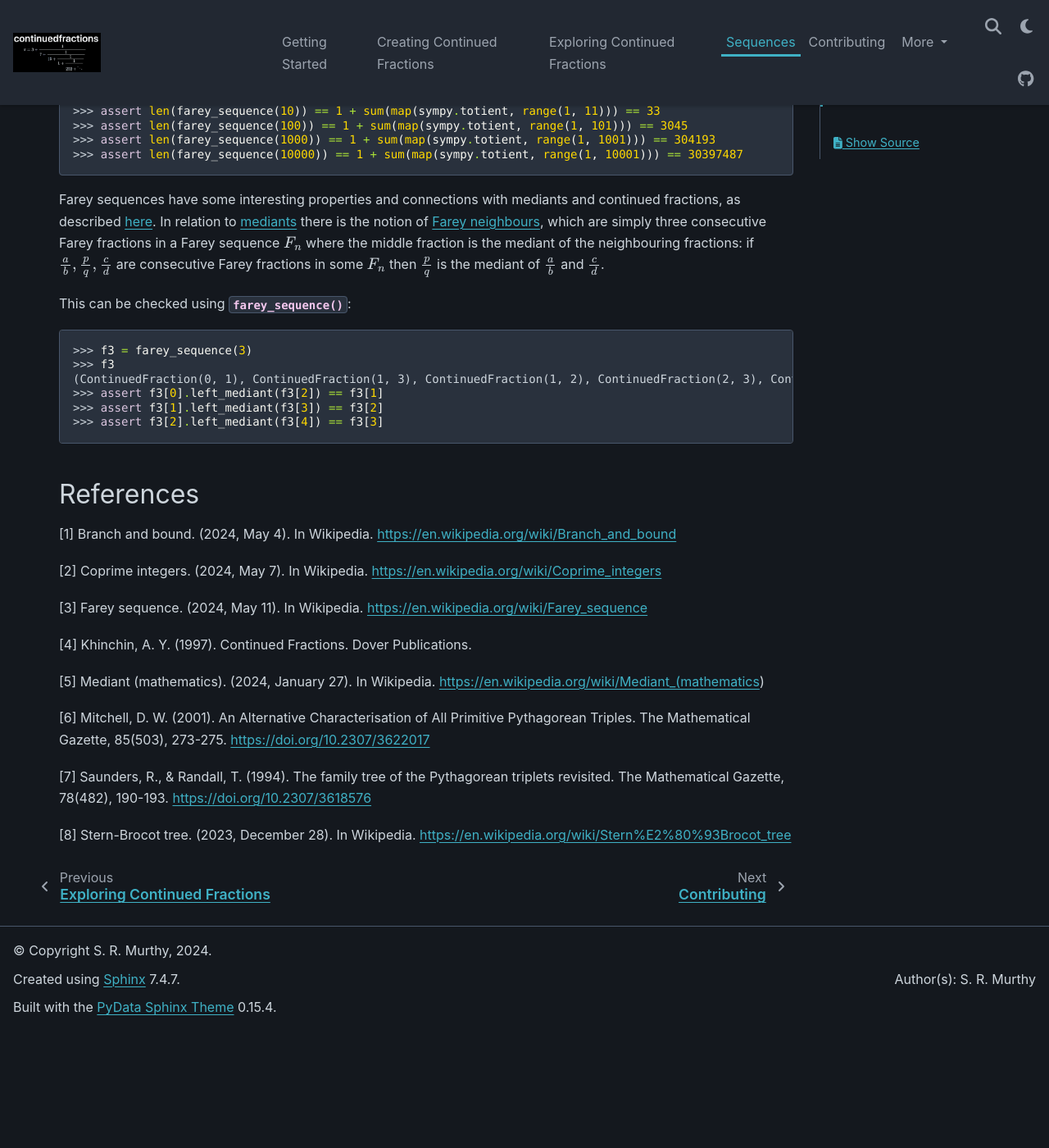
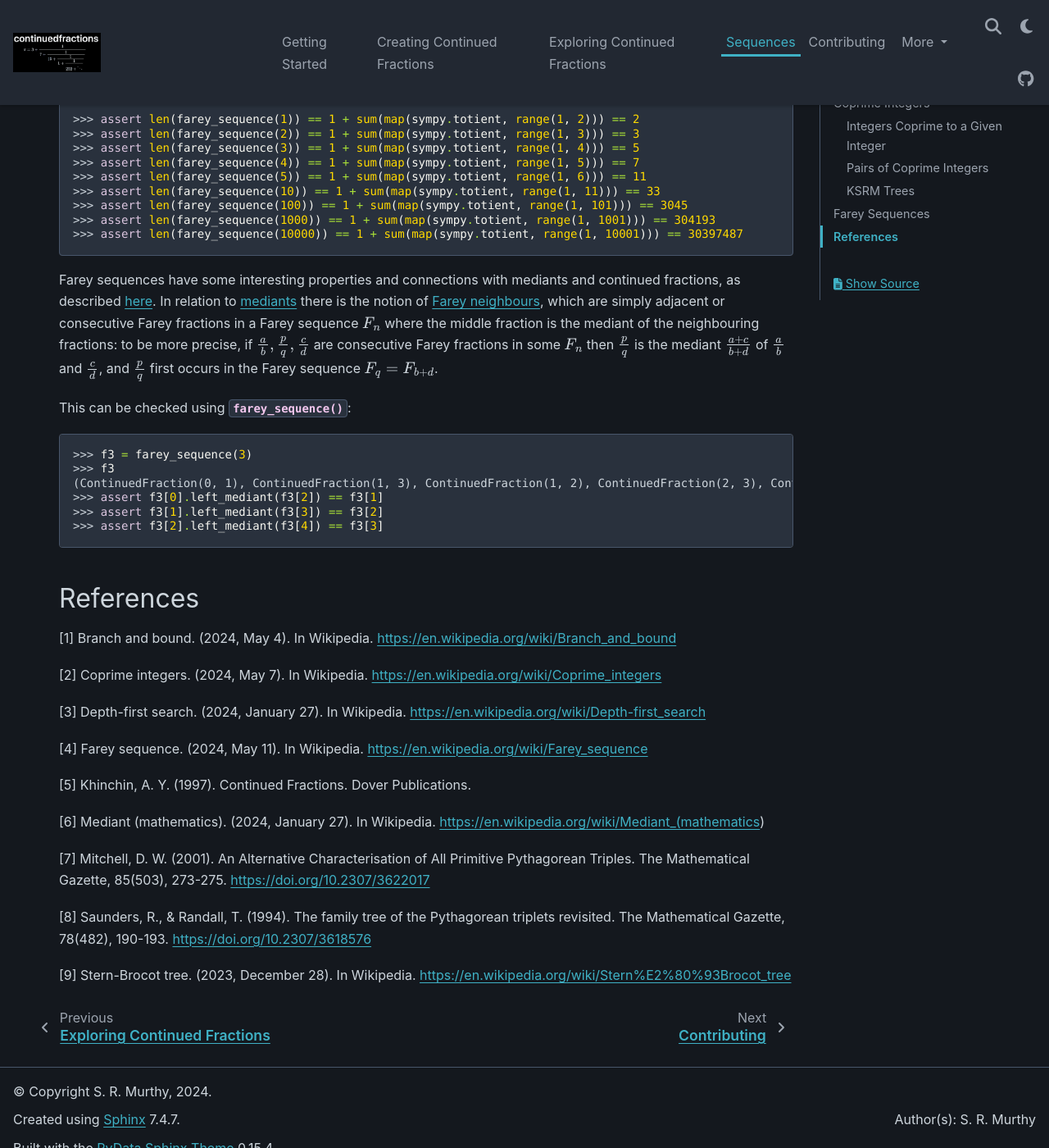
Before and after one commit to sr-murthy/continuedfractions, a Sphinx documentation site: the page built from docs/sources/sequences.rst, in a window 1280 px wide and 1400 px high, scrolled down 13512 px. Shown: the whole window at 82% size. Built offline with Sphinx 7.4.7 and the PyData theme 0.15.4, drawn with Linux system fonts in a browser that asks for light colours; nearby versions of some CDN libraries; before the commit the page ends 14769 px from its top, so only the background shows below that; some of the changed text lies outside the part shown.

```diff
--- a/docs/sources/sequences.rst
+++ b/docs/sources/sequences.rst
@@ -341,9 +341,9 @@ Firstly, we describe some background material on the KSRM trees, which are prese
                           (a + 2b, b), \hskip{3em} \text{ branch #} 3
                           \end{cases}
 
-where :math:`1 \leq b < a` and :math:`(a, b) = 1`.
+where :math:`(a, b)` is any starting node, and :math:`1 \leq b < a` and :math:`(a, b) = 1`. The result :math:`(a^\prime, b^\prime)` is a coprime pair.
 
-This can be checked by constructing a :py:class:`~continuedfractions.sequences.KSRMTree` instance, and checking the roots and branches, which are exposed as properties.
+We can inspect the roots and branches by constructing a :py:class:`~continuedfractions.sequences.KSRMTree` instance, and looking at the :py:attr:`~continuedfractions.sequences.KSRMTree.roots` and :py:attr:`~continuedfractions.sequences.KSRMTree.branches` properties.
 
 .. code:: python
 
@@ -414,7 +414,9 @@ The number of coprime pairs generated for a given :math:`n \geq 1` is given by:
 
 where :math:`\phi(k)` is the totient function.
 
-The :py:meth:`~continuedfractions.sequences.KSRMTree.search` method is only a wrapper for the actual search function on roots, which is :py:meth:`~continuedfractions.sequences.KSRMTree.search_root`. This is also a generator, and implements a `branch and bound <https://en.wikipedia.org/wiki/Branch_and_bound>`_ `depth first search <https://en.wikipedia.org/wiki/Depth-first_search>`_ of the KSRM trees, with pre-ordered traversal of nodes (root-left-mid-right or NLMR), and backtracking and pruning. Some examples are given below.
+The :py:meth:`~continuedfractions.sequences.KSRMTree.search` method is only a wrapper for the actual search function on roots, which is :py:meth:`~continuedfractions.sequences.KSRMTree.search_root`. This is also a generator, and implements a `branch and bound <https://en.wikipedia.org/wiki/Branch_and_bound>`_ `depth first search <https://en.wikipedia.org/wiki/Depth-first_search>`_ of the KSRM trees, with pre-ordered traversal of nodes (root-left-mid-right or NLMR), and backtracking and pruning. The backtracking function is implemented as the private method :py:meth:`~continuedfractions.sequences.KSRMTree._backtrack`.
+
+Some examples are given below.
 
 .. code:: python
 
@@ -531,7 +533,7 @@ As with :py:func:`~continuedfractions.sequences.coprime_pairs` the counts for :p
    >>> assert len(farey_sequence(1000)) == 1 + sum(map(sympy.totient, range(1, 1001))) == 304193
    >>> assert len(farey_sequence(10000)) == 1 + sum(map(sympy.totient, range(1, 10001))) == 30397487
 
-Farey sequences have some interesting properties and connections with mediants and continued fractions, as described `here <https://en.wikipedia.org/wiki/Farey_sequence>`_. In relation to :ref:`mediants <sequences.mediants>` there is the notion of `Farey neighbours <https://en.wikipedia.org/wiki/Farey_sequence#Farey_neighbours>`_, which are simply three consecutive Farey fractions in a Farey sequence :math:`F_n` where the middle fraction is the mediant of the neighbouring fractions: if :math:`\frac{a}{b}, \frac{p}{q}, \frac{c}{d}` are consecutive Farey fractions in some :math:`F_n` then :math:`\frac{p}{q}` is the mediant of :math:`\frac{a}{b}` and :math:`\frac{c}{d}`.
+Farey sequences have some interesting properties and connections with mediants and continued fractions, as described `here <https://en.wikipedia.org/wiki/Farey_sequence>`_. In relation to :ref:`mediants <sequences.mediants>` there is the notion of `Farey neighbours <https://en.wikipedia.org/wiki/Farey_sequence#Farey_neighbours>`_, which are simply adjacent or consecutive Farey fractions in a Farey sequence :math:`F_n` where the middle fraction is the mediant of the neighbouring fractions: to be more precise, if :math:`\frac{a}{b}, \frac{p}{q}, \frac{c}{d}` are consecutive Farey fractions in some :math:`F_n` then :math:`\frac{p}{q}` is the mediant :math:`\frac{a + c}{b + d}` of :math:`\frac{a}{b}` and :math:`\frac{c}{d}`, and :math:`\frac{p}{q}` first occurs in the Farey sequence :math:`F_{q} = F_{b + d}`.
 
 This can be checked using :py:func:`~continuedfractions.sequences.farey_sequence`:
 
@@ -554,14 +556,16 @@ References
 
 [2] Coprime integers. (2024, May 7). In Wikipedia. https://en.wikipedia.org/wiki/Coprime_integers
 
-[3] Farey sequence. (2024, May 11). In Wikipedia. https://en.wikipedia.org/wiki/Farey_sequence
+[3] Depth-first search. (2024, January 27). In Wikipedia. https://en.wikipedia.org/wiki/Depth-first_search
 
-[4] Khinchin, A. Y. (1997). Continued Fractions. Dover Publications.
+[4] Farey sequence. (2024, May 11). In Wikipedia. https://en.wikipedia.org/wiki/Farey_sequence
 
-[5] Mediant (mathematics). (2024, January 27). In Wikipedia. https://en.wikipedia.org/wiki/Mediant_(mathematics)
+[5] Khinchin, A. Y. (1997). Continued Fractions. Dover Publications.
 
-[6] Mitchell, D. W. (2001). An Alternative Characterisation of All Primitive Pythagorean Triples. The Mathematical Gazette, 85(503), 273-275. https://doi.org/10.2307/3622017
+[6] Mediant (mathematics). (2024, January 27). In Wikipedia. https://en.wikipedia.org/wiki/Mediant_(mathematics)
 
-[7] Saunders, R., & Randall, T. (1994). The family tree of the Pythagorean triplets revisited. The Mathematical Gazette, 78(482), 190-193. https://doi.org/10.2307/3618576
+[7] Mitchell, D. W. (2001). An Alternative Characterisation of All Primitive Pythagorean Triples. The Mathematical Gazette, 85(503), 273-275. https://doi.org/10.2307/3622017
 
-[8] Stern-Brocot tree. (2023, December 28). In Wikipedia. https://en.wikipedia.org/wiki/Stern%E2%80%93Brocot_tree
+[8] Saunders, R., & Randall, T. (1994). The family tree of the Pythagorean triplets revisited. The Mathematical Gazette, 78(482), 190-193. https://doi.org/10.2307/3618576
+
+[9] Stern-Brocot tree. (2023, December 28). In Wikipedia. https://en.wikipedia.org/wiki/Stern%E2%80%93Brocot_tree
```
Also changed, not shown: other parts of docs/sources/sequences.rst (+5 -5 lines), README.md (+8 -1 lines), docs/index.rst (+10 -1 lines), docs/sources/getting-started.rst (+4 -4 lines), 1 other file.
